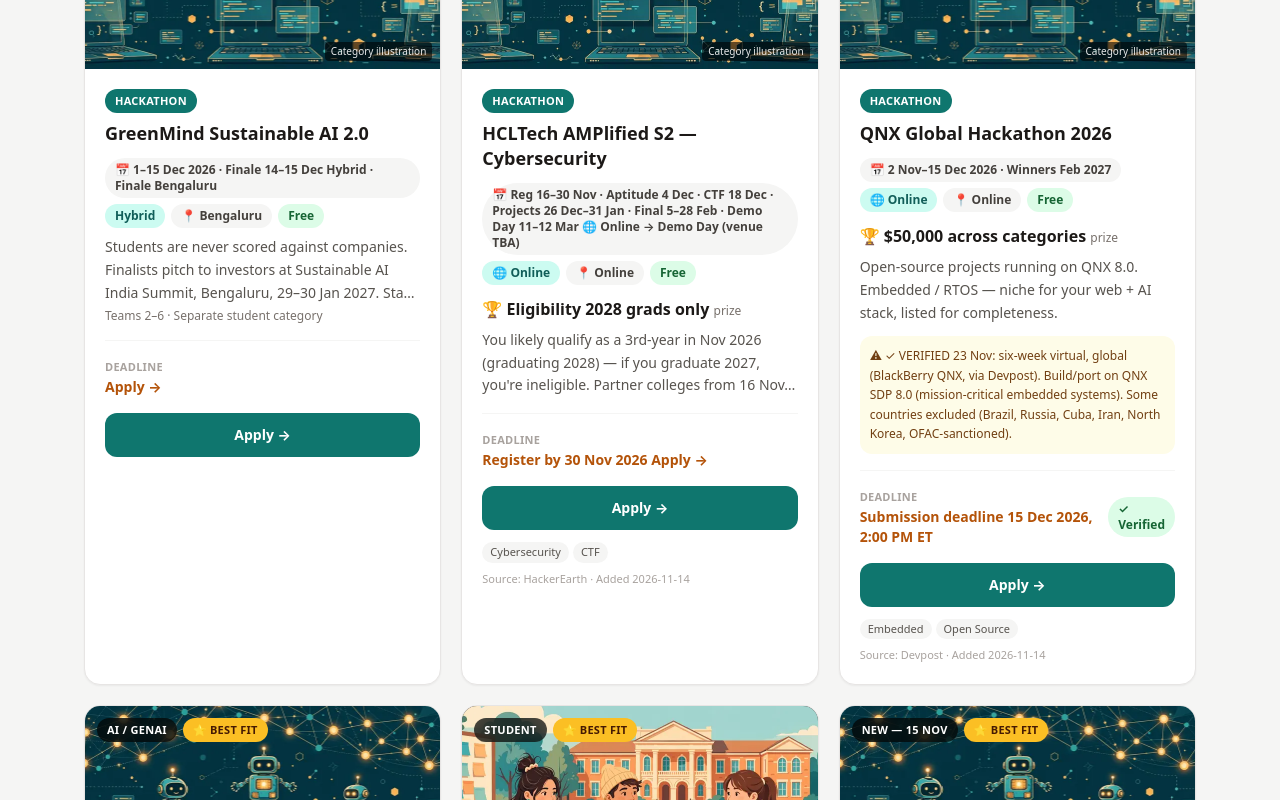
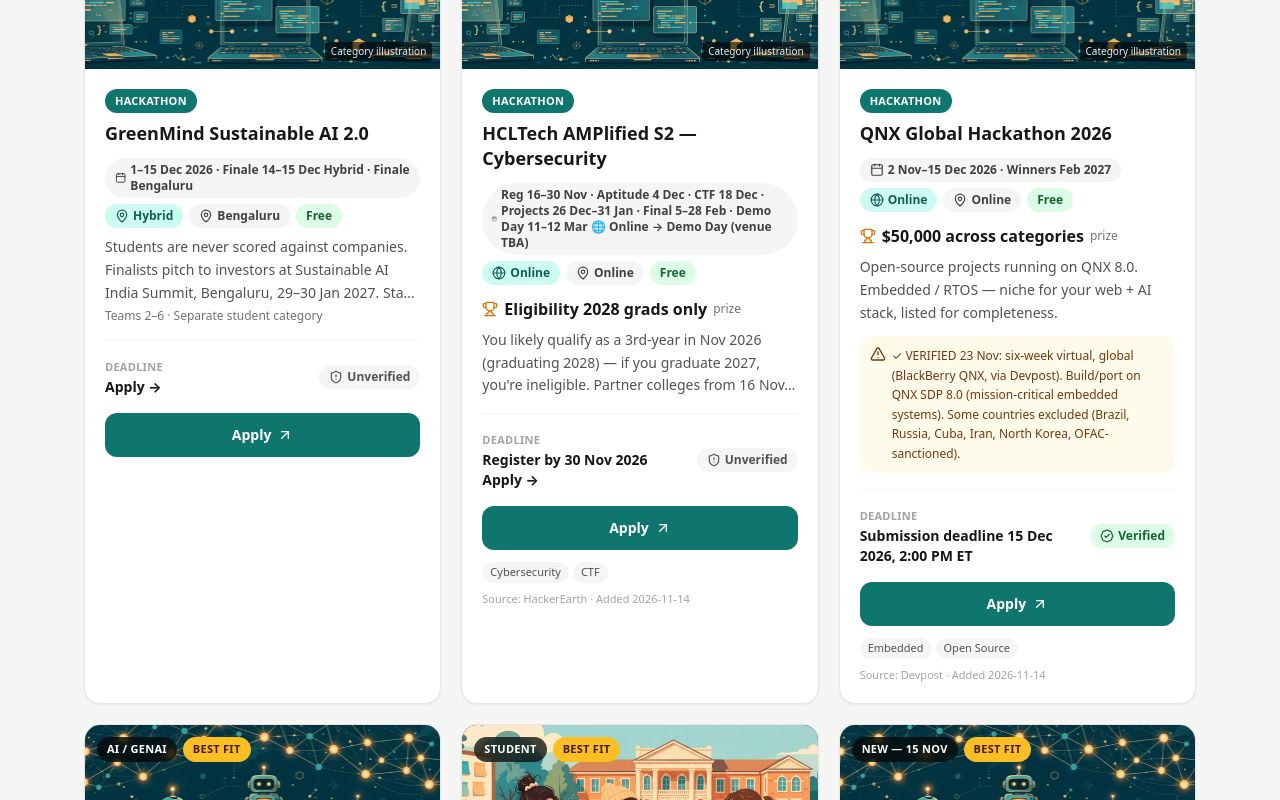
Before and after one commit to Iampranav009/hackathon-portal, a Next.js app: page /must-attend in a window 1280 px wide. Shown: the part 1760-2560 px from the top of the page. Built offline with nearby package versions, Linux system fonts and the light colour scheme.

Commit message:
UI polish: shared chrome, consistent cards, trust signals (last scanned, verified badges) — part 3/6: app/components (SiteChrome, EventCard)

```diff
--- a/app/components/EventCard.tsx
+++ b/app/components/EventCard.tsx
@@ -1,19 +1,22 @@
+import { AlertTriangle, ArrowUpRight, BadgeCheck, Calendar, Globe, MapPin, ShieldAlert, Trophy } from "lucide-react";
 import type { PortalEvent } from "../../lib/events";
 
-function Chip({ children, tone = "stone" }: { children: React.ReactNode; tone?: "stone" | "teal" | "amber" | "green" | "red" }) {
+function Chip({ children, tone = "stone" }: { children: React.ReactNode; tone?: "stone" | "teal" | "green" }) {
   const tones: Record<string, string> = {
-    stone: "bg-stone-100 text-stone-700 dark:bg-stone-800 dark:text-stone-200",
-    teal: "bg-teal-100 text-teal-800 dark:bg-teal-900 dark:text-teal-200",
-    amber: "bg-amber-100 text-amber-800 dark:bg-amber-900 dark:text-amber-200",
-    green: "bg-green-100 text-green-800 dark:bg-green-900 dark:text-green-200",
-    red: "bg-red-100 text-red-800 dark:bg-red-900 dark:text-red-200",
+    stone: "bg-neutral-100 text-neutral-700",
+    teal: "bg-teal-100 text-teal-800",
+    green: "bg-green-100 text-green-800",
   };
-  return <span className={`inline-flex items-center gap-1 rounded-full px-2.5 py-1 text-xs font-semibold ${tones[tone]}`}>{children}</span>;
+  return (
+    <span className={`inline-flex items-center gap-1 rounded-full px-2.5 py-1 text-xs font-semibold ${tones[tone]}`}>
+      {children}
+    </span>
+  );
 }
 
 function Cover({ e }: { e: PortalEvent }) {
   return (
-    <div className="relative aspect-[16/9] w-full overflow-hidden bg-stone-900">
+    <div className="relative aspect-[16/9] w-full overflow-hidden bg-neutral-900">
       {e.banner ? (
         // eslint-disable-next-line @next/next/no-img-element
         <img
@@ -23,19 +26,35 @@ function Cover({ e }: { e: PortalEvent }) {
           className={`h-full w-full ${e.bannerFit === "contain" ? "object-contain p-6" : "object-cover"}`}
         />
       ) : (
-        <div className="flex h-full w-full items-center justify-center bg-gradient-to-br from-teal-600 via-indigo-600 to-stone-900 p-6 text-center">
+        // Solid neutral cover — no gradient, matching the clean minimal theme.
+        <div className="flex h-full w-full items-center justify-center p-6 text-center">
           <span className="text-2xl font-extrabold text-white">{e.title}</span>
         </div>
       )}
       <div className="absolute left-3 top-3 flex flex-wrap gap-1.5">
-        <span className="rounded-full bg-black/70 px-2.5 py-1 text-[11px] font-bold uppercase tracking-wide text-white backdrop-blur">{e.category}</span>
-        {e.bestFit && <span className="rounded-full bg-amber-400 px-2.5 py-1 text-[11px] font-bold uppercase tracking-wide text-amber-950">⭐ Best fit</span>}
+        <span className="rounded-full bg-black/70 px-2.5 py-1 text-[11px] font-bold uppercase tracking-wide text-white backdrop-blur">
+          {e.category}
+        </span>
+        {e.bestFit && (
+          <span className="rounded-full bg-amber-400 px-2.5 py-1 text-[11px] font-bold uppercase tracking-wide text-amber-950">
+            Best fit
+          </span>
+        )}
       </div>
       {e.status === "closed" && (
-        <span className="absolute right-3 top-3 rounded-full bg-red-600 px-2.5 py-1 text-[11px] font-bold uppercase tracking-wide text-white">Closed</span>
+        <span className="absolute right-3 top-3 rounded-full bg-red-600 px-2.5 py-1 text-[11px] font-bold uppercase tracking-wide text-white">
+          Closed
+        </span>
+      )}
+      {e.status === "ended" && (
+        <span className="absolute right-3 top-3 rounded-full bg-neutral-600 px-2.5 py-1 text-[11px] font-bold uppercase tracking-wide text-white">
+          Ended
+        </span>
       )}
       {e.status === "unconfirmed" && (
-        <span className="absolute right-3 top-3 rounded-full bg-yellow-400 px-2.5 py-1 text-[11px] font-bold uppercase tracking-wide text-yellow-950">Unconfirmed</span>
+        <span className="absolute right-3 top-3 rounded-full bg-amber-400 px-2.5 py-1 text-[11px] font-bold uppercase tracking-wide text-amber-950">
+          Unconfirmed
+        </span>
       )}
       <span className="absolute bottom-2 right-2 rounded bg-black/60 px-1.5 py-0.5 text-[10px] font-medium text-white/90">
         {e.bannerSource === "official" ? "Official banner" : "Category illustration"}
@@ -44,54 +63,106 @@ function Cover({ e }: { e: PortalEvent }) {
   );
 }
 
-/** Devfolio-style event card, shared by the home page and /must-attend. */
+/**
+ * The one event card, shared by Home and /must-attend (Swipe has its own
+ * full-screen card by design). One design, one set of rules:
+ * - lucide icons only, no emoji
+ * - Verified / Unverified is always shown, never silently omitted
+ * - Closed / ended events never get an Apply button — a disabled
+ *   "Registration closed" state instead, so nobody taps Apply on a dead event
+ */
 export function EventCard({ e, typeLabel }: { e: PortalEvent; typeLabel?: string }) {
+  const isDead = e.status === "closed" || e.status === "ended";
   return (
-    <article className="flex flex-col overflow-hidden rounded-2xl border border-stone-200 bg-white shadow-sm transition hover:shadow-lg dark:border-stone-800 dark:bg-stone-900">
+    <article className="flex flex-col overflow-hidden rounded-2xl border border-neutral-200 bg-white shadow-sm transition hover:shadow-md">
       <Cover e={e} />
       <div className="flex flex-1 flex-col p-5">
         <div className="flex flex-wrap items-center gap-2">
-          {typeLabel && <span className="rounded-full bg-teal-700 px-2.5 py-1 text-[11px] font-bold uppercase tracking-wide text-white">{typeLabel}</span>}
-          <h3 className="text-lg font-bold leading-snug">{e.title}</h3>
+          {typeLabel && (
+            <span className="rounded-full bg-teal-700 px-2.5 py-1 text-[11px] font-bold uppercase tracking-wide text-white">
+              {typeLabel}
+            </span>
+          )}
+          <h3 className="text-lg font-bold leading-snug text-neutral-900">{e.title}</h3>
         </div>
         <div className="mt-3 flex flex-wrap gap-1.5">
-          <Chip>📅 {e.dates || "Dates TBA"}</Chip>
-          {e.mode && <Chip tone="teal">{e.mode === "online" ? "🌐 Online" : e.mode === "hybrid" ? "Hybrid" : "📍 Offline"}</Chip>}
-          {e.city && <Chip>📍 {e.city}</Chip>}
+          <Chip>
+            <Calendar className="h-3.5 w-3.5" /> {e.dates || "Dates TBA"}
+          </Chip>
+          {e.mode && (
+            <Chip tone="teal">
+              {e.mode === "online" ? <Globe className="h-3.5 w-3.5" /> : <MapPin className="h-3.5 w-3.5" />}
+              {e.mode === "online" ? "Online" : e.mode === "hybrid" ? "Hybrid" : "Offline"}
+            </Chip>
+          )}
+          {e.city && (
+            <Chip>
+              <MapPin className="h-3.5 w-3.5" /> {e.city}
+            </Chip>
+          )}
           {e.fee && <Chip tone="green">{e.fee}</Chip>}
         </div>
         {e.prize && (
-          <p className="mt-3 text-base font-extrabold text-stone-900 dark:text-white">
-            🏆 {e.prize} <span className="text-xs font-medium text-stone-500">prize</span>
+          <p className="mt-3 flex items-center gap-1.5 text-base font-extrabold text-neutral-900">
+            <Trophy className="h-4 w-4 text-amber-600" /> {e.prize}
+            <span className="text-xs font-medium text-neutral-500">prize</span>
           </p>
         )}
-        {e.description && <p className="mt-2 line-clamp-3 text-sm leading-relaxed text-stone-600 dark:text-stone-300">{e.description}</p>}
-        {e.teams && <p className="mt-1 text-xs text-stone-500">{e.teams}</p>}
-        {e.notes && <p className="mt-3 rounded-lg bg-yellow-50 p-2.5 text-xs leading-relaxed text-yellow-900 dark:bg-yellow-950 dark:text-yellow-200">⚠ {e.notes}</p>}
-        <div className="mt-4 flex items-center justify-between gap-3 border-t border-stone-100 pt-4 dark:border-stone-800">
+        {e.description && <p className="mt-2 line-clamp-3 text-sm leading-relaxed text-neutral-600">{e.description}</p>}
+        {e.teams && <p className="mt-1 text-xs text-neutral-500">{e.teams}</p>}
+        {e.notes && (
+          <p className="mt-3 flex gap-1.5 rounded-lg bg-amber-50 p-2.5 text-xs leading-relaxed text-amber-900">
+            <AlertTriangle className="h-4 w-4 shrink-0" /> {e.notes}
+          </p>
+        )}
+        <div className="mt-4 flex items-center justify-between gap-3 border-t border-neutral-100 pt-4">
           <div className="text-sm">
-            <span className="block text-[11px] font-semibold uppercase tracking-wide text-stone-400">Deadline</span>
-            <span className="font-bold text-amber-700 dark:text-amber-300">{e.deadline || "TBA"}</span>
+            <span className="block text-[11px] font-semibold uppercase tracking-wide text-neutral-400">Deadline</span>
+            <span className="font-bold text-neutral-900">{e.deadline || "TBA"}</span>
           </div>
-          {e.verified && <Chip tone="green">✓ Verified</Chip>}
+          {e.verified ? (
+            <span className="inline-flex items-center gap-1 rounded-full bg-green-100 px-2.5 py-1 text-xs font-semibold text-green-800">
+              <BadgeCheck className="h-3.5 w-3.5" /> Verified
+            </span>
+          ) : (
+            <span className="inline-flex items-center gap-1 rounded-full bg-neutral-100 px-2.5 py-1 text-xs font-semibold text-neutral-600">
+              <ShieldAlert className="h-3.5 w-3.5" /> Unverified
+            </span>
+          )}
         </div>
-        {e.link ? (
-          <a href={e.link} target="_blank" rel="noopener noreferrer" className="mt-4 block rounded-xl bg-teal-700 px-4 py-3 text-center text-sm font-bold text-white hover:bg-teal-800">
-            Apply →
+        {isDead ? (
+          <span className="mt-4 block rounded-xl bg-neutral-100 px-4 py-3 text-center text-sm font-semibold text-neutral-500">
+            Registration closed — check the organiser page for the next edition
+          </span>
+        ) : e.link ? (
+          <a
+            href={e.link}
+            target="_blank"
+            rel="noopener noreferrer"
+            className="mt-4 flex items-center justify-center gap-1.5 rounded-xl bg-teal-700 px-4 py-3 text-center text-sm font-bold text-white hover:bg-teal-800"
+          >
+            Apply <ArrowUpRight className="h-4 w-4" />
           </a>
         ) : (
-          <span className="mt-4 block rounded-xl bg-stone-100 px-4 py-3 text-center text-sm font-semibold text-stone-500 dark:bg-stone-800">
+          <span className="mt-4 block rounded-xl bg-neutral-100 px-4 py-3 text-center text-sm font-semibold text-neutral-500">
             Link unconfirmed — check the organiser page
           </span>
         )}
         {e.tags.length > 0 && (
           <div className="mt-3 flex flex-wrap gap-1">
             {e.tags.map((t) => (
-              <span key={t} className="rounded-full bg-stone-100 px-2 py-0.5 text-[11px] text-stone-600 dark:bg-stone-800 dark:text-stone-300">{t}</span>
+              <span key={t} className="rounded-full bg-neutral-100 px-2 py-0.5 text-[11px] text-neutral-600">
+                {t}
+              </span>
             ))}
           </div>
         )}
-        {e.source && <p className="mt-2 text-[11px] text-stone-400">Source: {e.source}{e.addedDate ? ` · Added ${e.addedDate}` : ""}</p>}
+        {e.source && (
+          <p className="mt-2 text-[11px] text-neutral-400">
+            Source: {e.source}
+            {e.addedDate ? ` · Added ${e.addedDate}` : ""}
+          </p>
+        )}
       </div>
     </article>
   );
```
Also changed, not shown: app/components/SiteChrome.tsx (added, +156 -0 lines).
